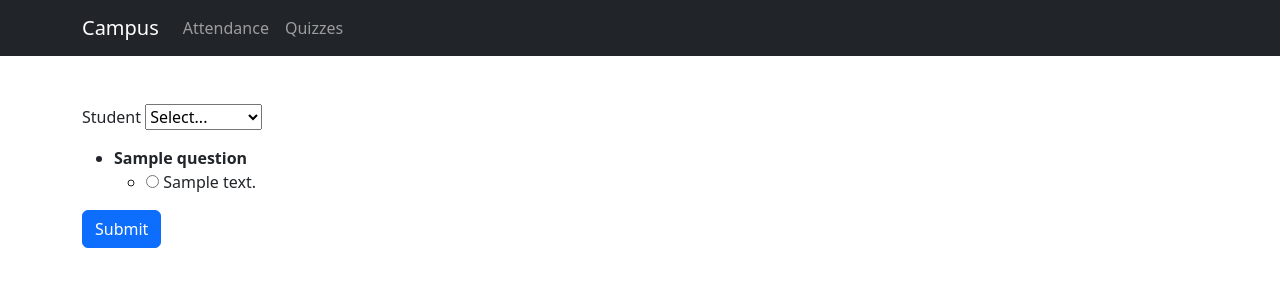
After one commit to MarcosDLCruz/up-2024-2-big-data, a Django app: template quizzes/templates/quizzes/create.html in a window 1280 px wide. The commit adds this page. Shown: the top 300 px of the page. Run offline with Django 5.2, Linux system fonts and the light colour scheme; the template is opened without the code that fills it: most values are stand-ins (such as "Sample title", 1, 10 or a date in 2020).

Commit message:
finishing up the crud for campus

```diff
--- /dev/null
+++ b/quizzes/templates/quizzes/create.html
@@ -0,0 +1,48 @@
+{% extends "tpl.html" %}
+
+{% block content %}
+
+    <form method="POST" action="{% url 'quizzes:store' quiz_id=quiz_id %}">
+        {% csrf_token %}
+        <p>
+            Student
+            <select name="student_id" required>
+                <option value="">Select...</option>
+                {% for student in students %}
+                    <option value="{{ student.id }}">
+                        {{ student.full_name }}
+                    </option>
+                {% endfor %}
+            </select>
+        </p>
+
+        <ul>
+            {% for question in questions %}
+            <li>
+                <strong>{{ question.question }}</strong>
+                <br>
+                {% if question.answers %}
+                    <ul>
+                        {% for answer in question.answers %}
+                            <li>
+                                <label>
+                                    <input type="radio" name="{{ question.id }}" value="{{ answer.id }}" required>
+                                    {{ answer.answer }}
+                                </label>
+                            </li>
+                        {% endfor %}
+                    </ul>
+                {% else %}
+                    <textarea name="{{ question.id }}" required></textarea>
+                {% endif %}
+            </li>
+            {% endfor %}
+        </ul>
+
+        <button type="submit" class="btn btn-primary">
+            Submit
+        </button>
+    </form>
+
+
+{% endblock %}
--- a/quizzes/templates/quizzes/detail.html
+++ b/quizzes/templates/quizzes/detail.html
@@ -10,9 +10,9 @@
             <strong>{{ question.question }}</strong>
             <br>
             {% if question.response.answer_text %}
-                Answer text: {{ question.response.answer_text }}
+                <em>{{ question.response.answer_text }}</em>
             {% else %}
-                Answer id: {{ question.response.answer_id }}
+                {{ question.response.answer }} ({{ question.response.answer_id }})
             {% endif %}
         </li>
         {% endfor %}
--- a/quizzes/templates/quizzes/index.html
+++ b/quizzes/templates/quizzes/index.html
@@ -19,9 +19,14 @@
                         <a href="/quizzes/{{ quiz.id }}/{{ response.student_id }}">
                             {{ response.student_id }}
                         </a>
+                        {{ response.full_name }}
                     </li>
                     {% endfor %}
                 </ul>
+
+                <a href="{% url 'quizzes:create' quiz_id=quiz.id %}" class="btn btn-primary">
+                    Attempt now
+                </a>
             </li>
         {% endfor %}
         </ul>
--- a/quizzes/urls.py
+++ b/quizzes/urls.py
@@ -6,6 +6,10 @@ app_name = 'quizzes'
 urlpatterns = [
     # url: /quizzes/
     path("", views.index, name="index"),
+    # url: /quizzes/1/attempt
+    path("<int:quiz_id>/attempt", views.create, name="create"),
+    # url: /quizes/1/store
+    path("<int:quiz_id>/store", views.store, name="store"),
     # url: /quizzes/1/0105123
-    path("<int:quiz_id>/<int:student_id>", views.detail, name="index"),
+    path("<int:quiz_id>/<int:student_id>", views.detail, name="detail"),
 ]
```
Also changed, not shown: quizzes/views.py (+49 -3 lines).
